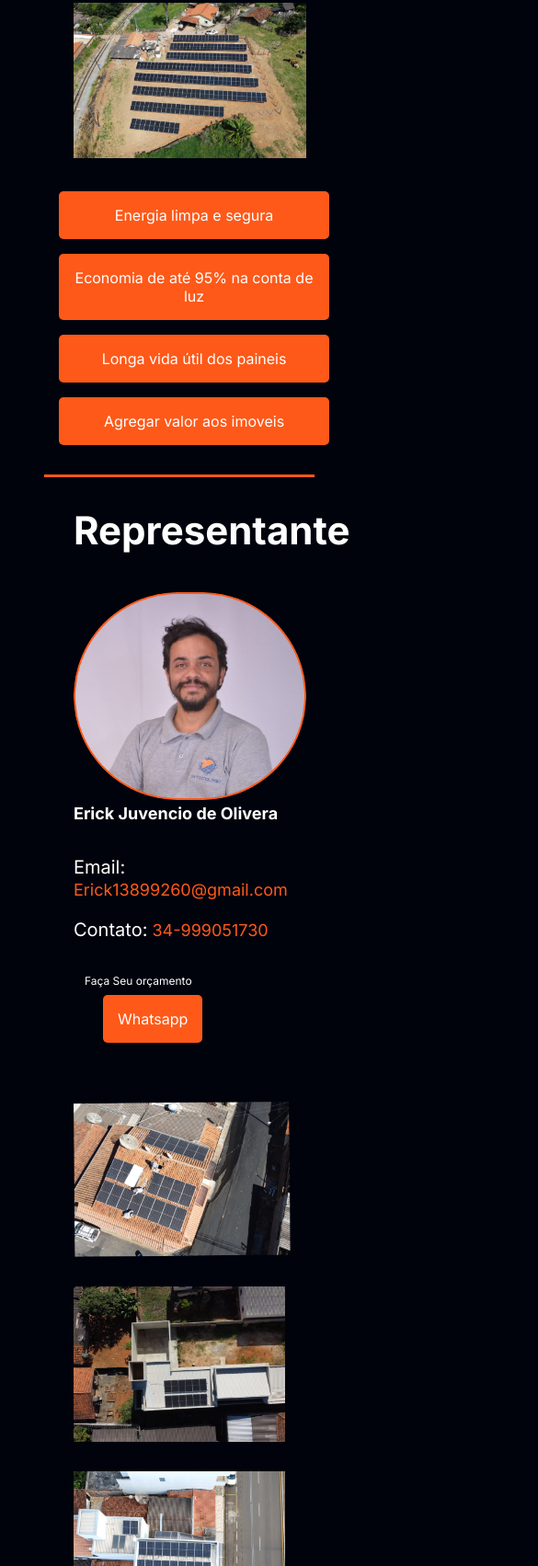
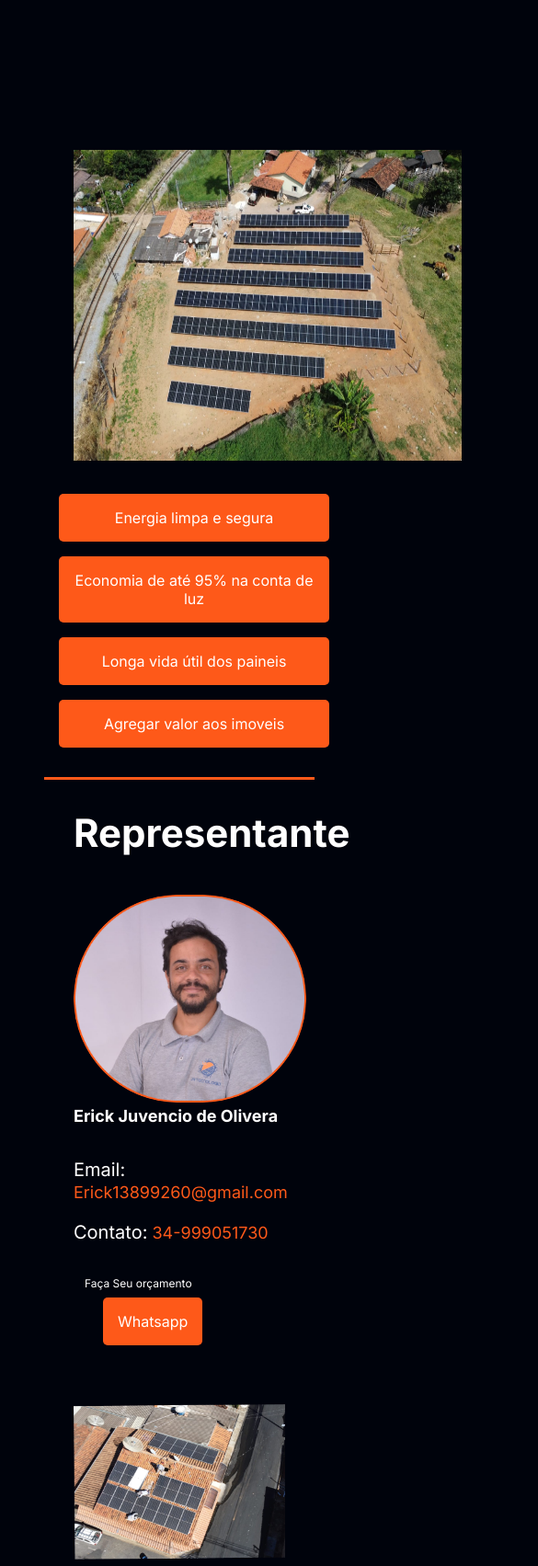
Before and after one commit to GabrielJuvencio09/Portifolio_erick, a plain HTML site: page index.html in a window 390 px wide. Shown: the part 1336-3039 px from the top of the page at 92% size, 585 px wide, since content can reach past the window. Drawn offline with Linux system fonts and the light colour scheme.

Commit message:
Ajuste Proporçoes

```diff
--- a/css/style.css
+++ b/css/style.css
@@ -69,20 +69,24 @@
     }
 
     .secundario__texto__laranja{
+        width: 45em;
         margin: 1em 0 0 0;
     color: var(--botao-laranja);
     }
 
     .Secundario__foto{
 
-        margin: 0 0 0 10em;
+        margin: 6em 0 0 5em;
     }
-
+    .foto__painel{
+        width: 40em;
+    }
 
     .Secundario__botoes{
         text-align: center;
        margin: 3em 0 3em 0;
     }
+
     .botao__1,
     .botao__2,
     .botao__3,
@@ -115,7 +119,15 @@
         margin: 0 5em 0 5em;
     }
 
-    .terciario__titulo{
+    .terciario__titulos{
+        display: flex;
+        justify-content: space-between;
+        gap: 18em;
+    }
+
+
+    .terciario__titulo,
+    .Portifolio{
         font-weight: 700;
         font-size: 42px;
         color: var(--branco-principal);
@@ -150,9 +162,13 @@
     }
 
     .fotos__portifolio{
+        margin:  5em 0 0 0 ;
         gap: 2em;
         display: flex;
-        flex-wrap: wrap;
+        flex-direction: column;
+        overflow-x: auto;
+        width: 40em;
+        height: 29em;
     }
 
     .Whatsapp__orcamento{
@@ -164,6 +180,36 @@
         background-color: var(--botao-laranja);
         padding: 0.3em;
         text-align: center;
+
+    }
+
+    @media (max-width: 1080px) {
+
+        .secundario__texto{
+            width: 15em;
+
+        }
+
+        .Secundario__botoes{
+            display: flex;
+            text-align: center;
+           margin: 3em 0 3em 0;
+        }
+
+        .secundario__texto__laranja{
+            width: 40em;
+            margin: 1em 0 0 0;
+        color: var(--botao-laranja);
+        }
+
+
+        .foto__painel{
+            margin: 10em 0 0 0;
+            width: 30em;
+            height: 20em;
+
+        }
+
 
     }
 
@@ -213,8 +259,8 @@
             margin: 2em 0 2em 0;
         }
         .foto__painel{
-            width: 30vh ;
-            height: 20vh;
+            width: 50vh ;
+            height: 40vh;
         }
         .Secundario__botoes{
             margin: 0 0 0 2em;
@@ -228,7 +274,12 @@
             flex-direction: column;
         }
         .fotos__portifolio{
-            margin: 5em 0;
+            margin:  5em 0 0 0 ;
+            gap: 2em;
+            display: flex;
+            flex-direction: column;
+            width: auto;
+            height: auto;
         }
 
         .Foto__representante{
--- a/index.html
+++ b/index.html
@@ -45,8 +45,10 @@
     <div class="borda"></div>
     <div class="Contairner terciario">
         <div class="Representante">
-        <h2 class="terciario__titulo">Representante</h2>
-
+            <div class="terciario__titulos">
+            <h2 class="terciario__titulo">Representante</h2>
+            <h2 class="Portifolio">Portifolio</h2>
+            </div>
             <img src="./img/Erick_juvencio 1 (borda).png" alt="Foto do representante" class="Foto__representante">
             <p class="Terciario__Nome">Erick Juvencio de Olivera</p>
             <div class="Terciario__contato">
@@ -65,6 +67,7 @@
         </div>
         </div>
         <Div class="fotos__portifolio">
+
                 <img src="./img/Foto casa 1.png" alt="" class="foto">
                 <img src="./img/Foto casa 2 1.png" alt=""class="foto">
                 <img src="./img/Foto casa 3 1.png" alt=""class="foto">
```
